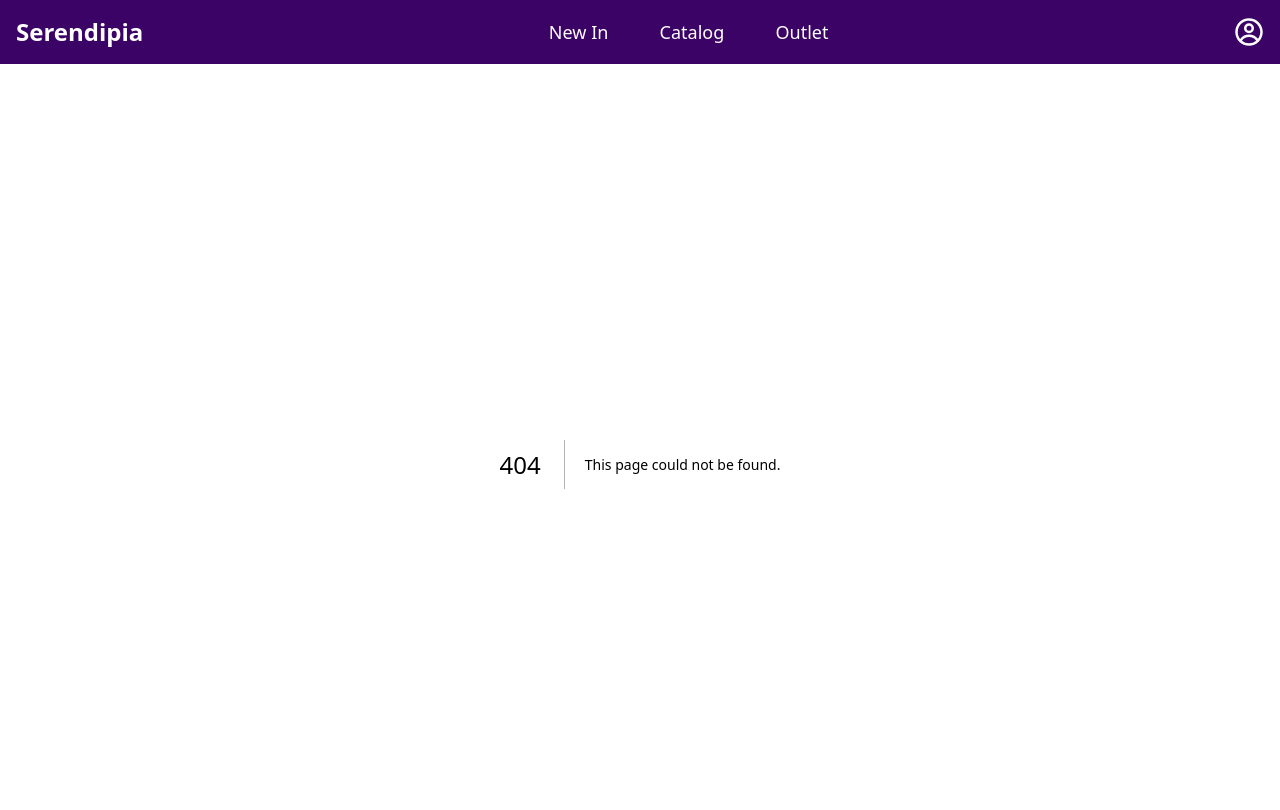
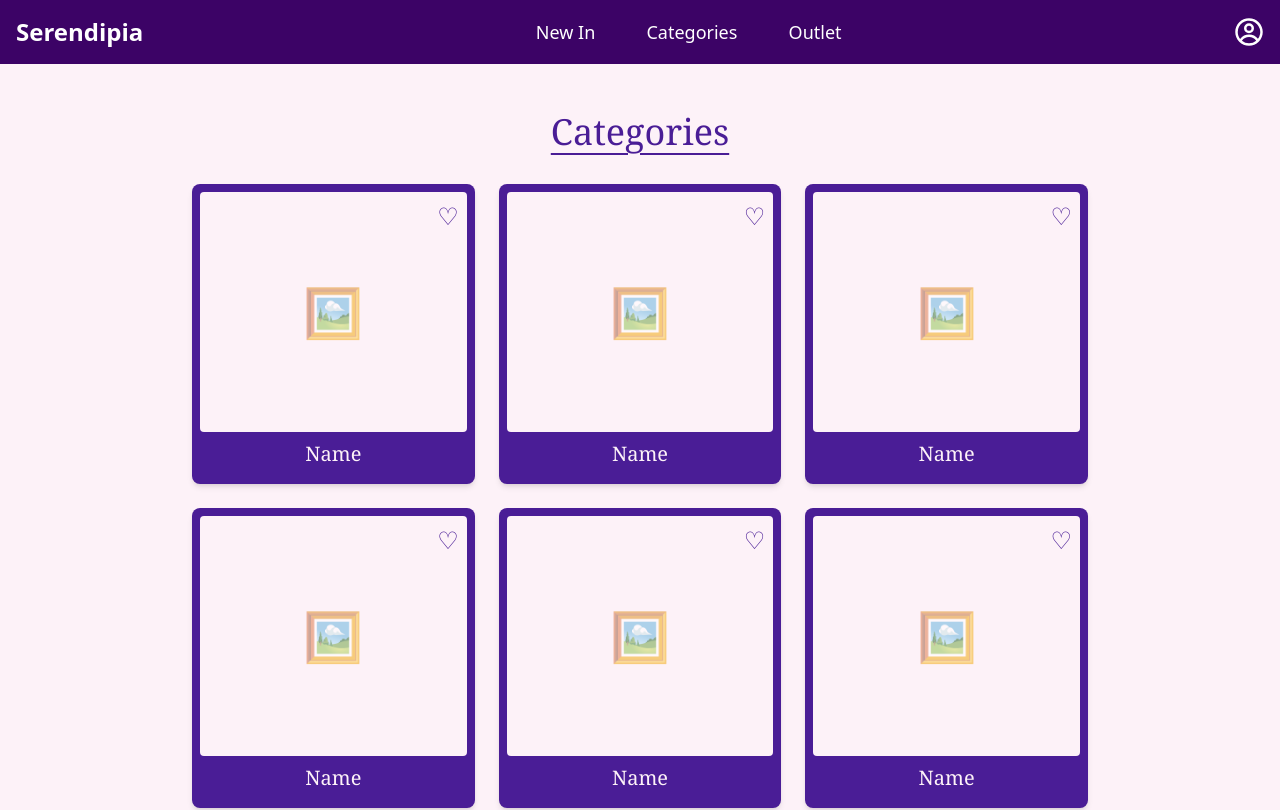
Before and after one commit to Gabriel2121621/JewerlleryShop, a Next.js app: page /categories in a window 1280 px wide. Before the commit this address had no page. Shown: the top 810 px of the page. Built offline with nearby package versions, Linux system fonts and the light colour scheme.

Commit message:
Categories implementation complete

```diff
--- /dev/null
+++ b/app/categories/page.tsx
@@ -0,0 +1,34 @@
+import React from "react";
+import CategoryCard from "../components/CategoryCard";
+
+const Categorie: React.FC = () => {
+  // En una app real, esto vendría de una API
+  const categories = [
+    { name: "Name" },
+    { name: "Name" },
+    { name: "Name" },
+    { name: "Name" },
+    { name: "Name" },
+    { name: "Name" },
+  ];
+
+  return (
+    <section className="align-center bg-pink-50 px-4 py-12">
+      <h2 className="mb-8 text-center font-serif text-4xl text-purple-900 underline decoration-2 underline-offset-8">
+        Categories
+      </h2>
+
+      <div className="container mx-auto mb-6 grid w-4xl grid-cols-2 gap-6 md:grid-cols-3">
+        {categories.map((categorie, index) => (
+          <CategoryCard key={index} name={categorie.name} />
+        ))}
+      </div>
+    </section>
+  );
+};
+
+const AppCategories: React.FC = () => {
+  return <Categorie />;
+};
+
+export default AppCategories;
--- /dev/null
+++ b/app/components/CategoryCard.tsx
@@ -0,0 +1,27 @@
+import React from "react";
+const HeartIcon = () => <span>♡</span>;
+const ImageIcon = () => <span className="text-5xl opacity-50">🖼️</span>;
+
+interface CategoryCardProps {
+  name: string;
+}
+
+const CategoryCard: React.FC<CategoryCardProps> = ({ name }) => {
+  return (
+    <div className="rounded-lg bg-purple-900 pt-2 pr-2 pb-4 pl-2 shadow-md">
+      <div className="relative flex h-60 items-center justify-center rounded bg-pink-50">
+        <ImageIcon />
+        <button className="absolute top-2 right-2 text-2xl text-purple-900">
+          <HeartIcon />
+        </button>
+      </div>
+      <div className="pt-2 text-center">
+        <h2 className="text-center font-serif text-xl text-pink-50 decoration-2 underline-offset-8">
+          {name}
+        </h2>
+      </div>
+    </div>
+  );
+};
+
+export default CategoryCard;
--- /dev/null
+++ b/app/components/ClientLoader.tsx
@@ -0,0 +1,23 @@
+"use client"; // <-- ¡Marca este componente como un "Client Component"!
+
+import React, { useState, useEffect } from "react";
+// Asumo que tu spinner se llama 'SimpleLoadingSpinner' por el chat anterior
+import SimpleLoadingSpinner from "./LoadingSpinner";
+
+const ClientLoader: React.FC = () => {
+  const [isLoading, setIsLoading] = useState(true);
+
+  useEffect(() => {
+    // Simula un tiempo de carga (puedes ajustar o quitar esto)
+    const timer = setTimeout(() => {
+      setIsLoading(false);
+    }, 100);
+
+    return () => clearTimeout(timer); // Limpia el temporizador
+  }, []); // El array vacío [] asegura que esto solo se ejecute una vez
+
+  // Renderiza tu spinner basado en el estado
+  return <SimpleLoadingSpinner isLoading={isLoading} />;
+};
+
+export default ClientLoader;
--- /dev/null
+++ b/app/components/LoadingSpinner.tsx
@@ -0,0 +1,17 @@
+import React from "react";
+
+interface LoadingSpinnerProps {
+  isLoading: boolean;
+}
+
+const LoadingSpinner: React.FC<LoadingSpinnerProps> = ({ isLoading }) => {
+  if (!isLoading) return null;
+
+  return (
+    <div className="bg-opacity-75 fixed inset-0 z-50 flex items-center justify-center bg-white opacity-90">
+      <div className="h-16 w-16 animate-spin rounded-full border-t-4 border-b-4 border-purple-500"></div>
+    </div>
+  );
+};
+
+export default LoadingSpinner;
--- a/app/layout.tsx
+++ b/app/layout.tsx
@@ -1,5 +1,6 @@
 import { Geist, Geist_Mono } from "next/font/google";
 import Profile from "./components/profile";
+import ClientLoader from "./components/ClientLoader";
 import "./globals.css";
 
 // 1. DEFINIR METADATOS
@@ -26,6 +27,7 @@ export default function RootLayout({
   return (
     <html lang="en" className={`${geistSans.variable} ${geistMono.variable}`}>
       <body className="antialiased dark:bg-gray-900">
+        <ClientLoader />
         {/* Navbar (Header) */}
         <header className="w-full bg-purple-950">
           <nav className="mx-auto flex max-w-screen-xl items-center justify-between p-4">
@@ -55,11 +57,11 @@ export default function RootLayout({
                 </li>
                 <li>
                   <a
-                    href="/catalog"
+                    href="/categories"
                     className="transform text-white transition hover:scale-125"
                     aria-current="page"
                   >
-                    Catalog
+                    Categories
                   </a>
                 </li>
                 <li>
--- a/app/newin/page.tsx
+++ b/app/newin/page.tsx
@@ -1,5 +1,6 @@
 import React from "react";
 import ProductCard from "../components/ProductCard";
+import CategoryCard from "../components/CategoryCard";
 
 const BestSellers: React.FC = () => {
   // En una app real, esto vendría de una API
--- a/app/page.tsx
+++ b/app/page.tsx
@@ -9,7 +9,7 @@ const ChevronRightIcon = () => <span className="text-5xl">{">"}</span>;
 // --- 2. Hero Carousel ---
 const HeroCarousel: React.FC = () => {
   return (
-    <section className="relative mt-2 flex h-72 items-center justify-between bg-purple-500 p-4 md:h-128">
+    <section className="relative mt-2 flex h-72 items-center justify-between bg-purple-500 p-2 md:h-128">
       <button className="absolute left-0 p-4 text-white opacity-75 hover:opacity-100">
         <ChevronLeftIcon />
       </button>
@@ -24,7 +24,6 @@ const HeroCarousel: React.FC = () => {
   );
 };
 
-// --- 4. Best Sellers Section ---
 const BestSellers: React.FC = () => {
   // En una app real, esto vendría de una API
   const products = [
@@ -66,7 +65,6 @@ const BestSellers: React.FC = () => {
   );
 };
 
-// --- 5. Promo Banner ---
 const PromoBanner: React.FC = () => {
   return (
     <section className="bg-dotted-pattern mb-2 border-y-2 border-purple-200 bg-pink-50 px-4 py-12">
@@ -93,7 +91,6 @@ const PromoBanner: React.FC = () => {
   );
 };
 
-// --- 7. Main App Component ---
 const App: React.FC = () => {
   return (
     <div className="flex min-h-screen flex-col">
```
